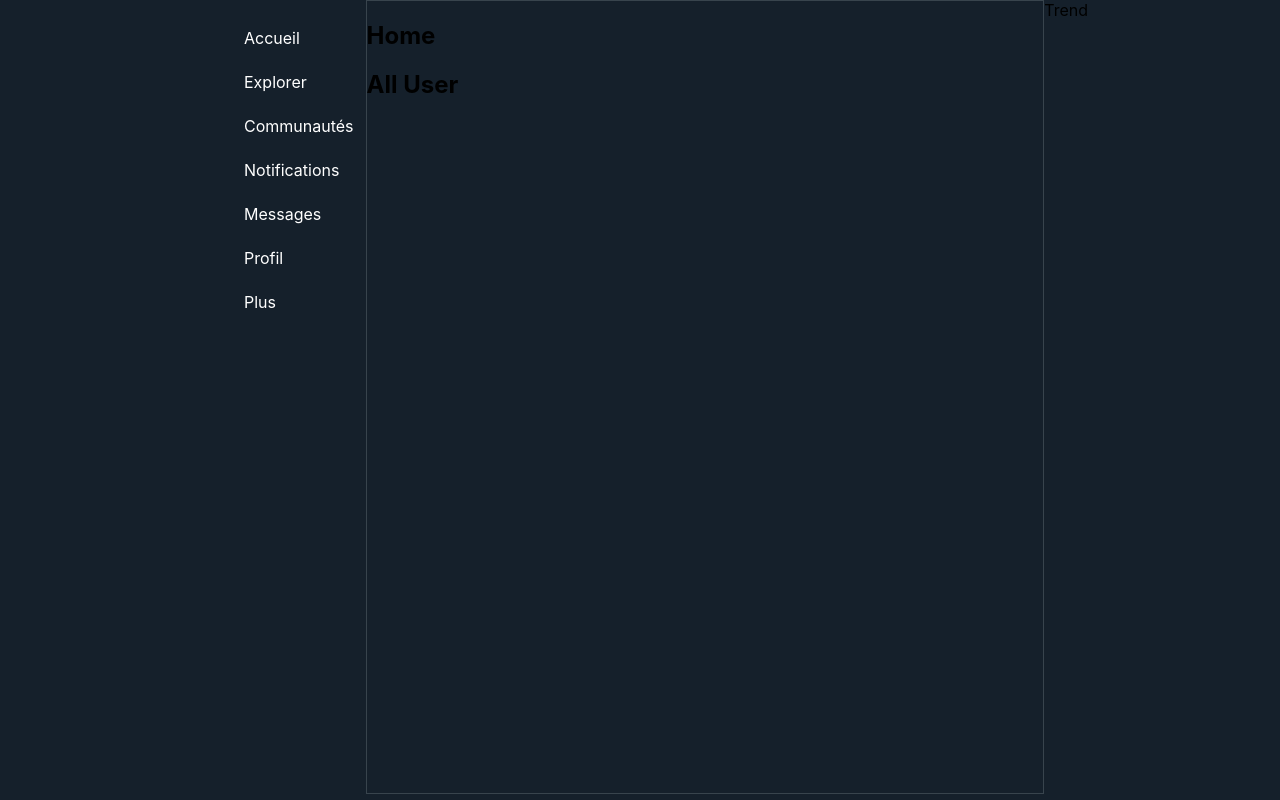
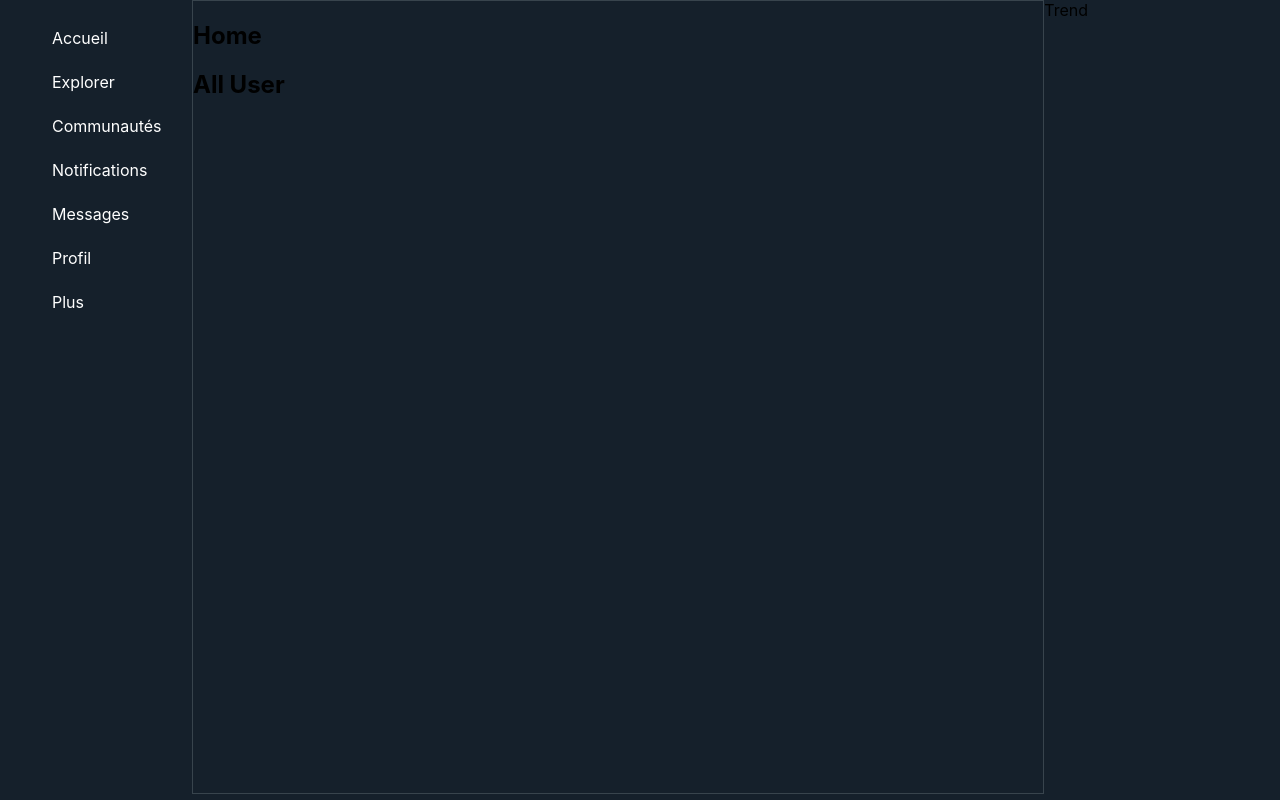
Before and after one commit to Alexis-pdvn/Twitter-react, a React (Create React App) app: page / in a window 1280 px wide. Built offline with nearby package versions, Linux system fonts and the light colour scheme; no server answers.

Commit message:
Modification du css pour le menu

```diff
--- a/src/App.css
+++ b/src/App.css
@@ -27,7 +27,13 @@ ul{
   padding: 12px;
   border-radius: 9999px;
 }
-
+.sidebar{
+  position: fixed;
+  z-index: 1;
+  top: 0;
+  left: 0;
+  overflow-x: hidden;
+}
 .menu_link:hover{
   background-color: #f7f9f91a;
 }
--- a/src/components/menu/menu.js
+++ b/src/components/menu/menu.js
@@ -48,6 +48,7 @@ class Menu extends React.Component {
     render() {
         return (
             <>
+            <div className="sidebar">
                 <section>
                     <ul>
                         {
@@ -57,6 +58,7 @@ class Menu extends React.Component {
                         }
                     </ul>
                 </section>
+            </div>
             </>
         );
     }
```
